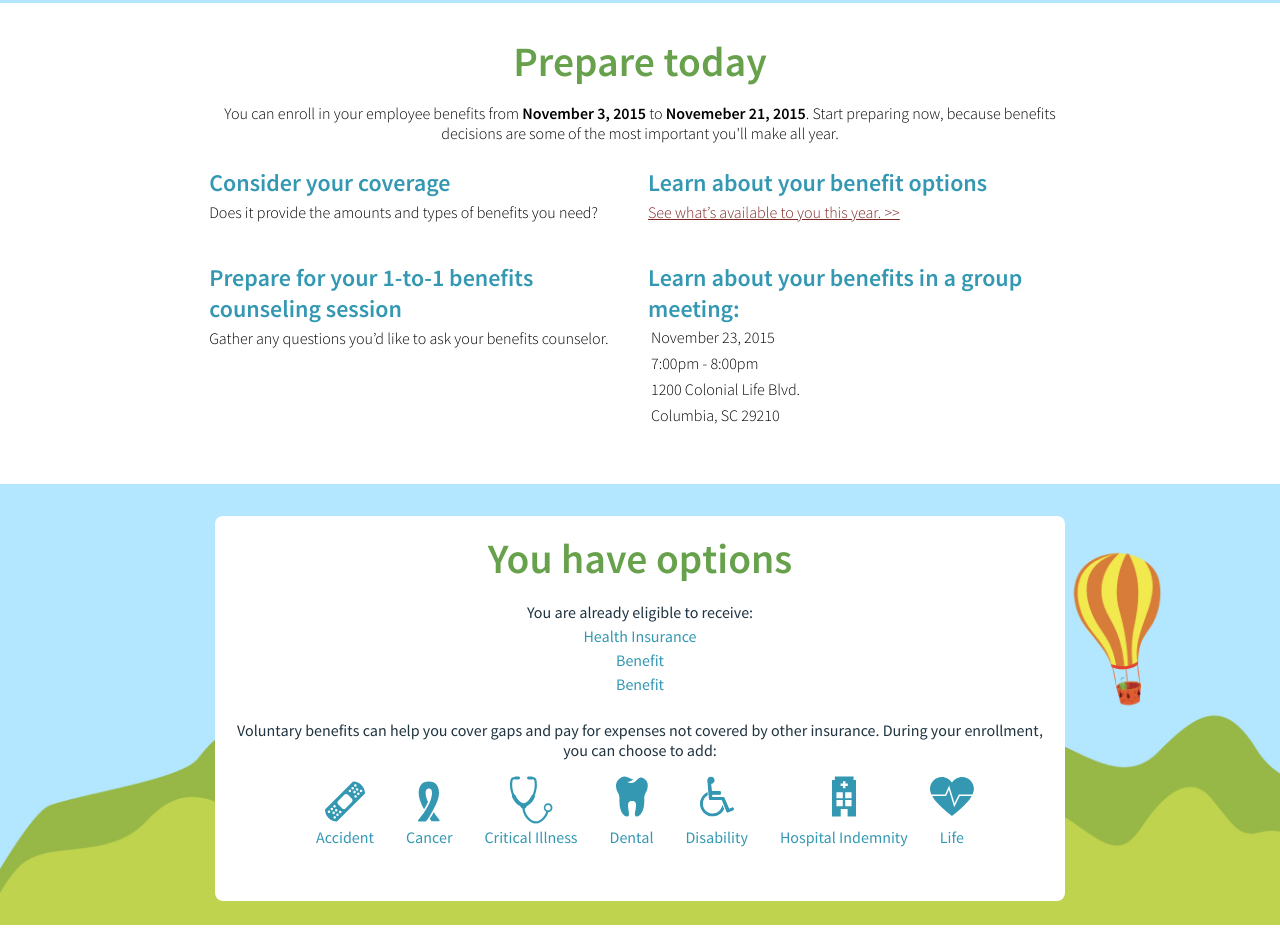
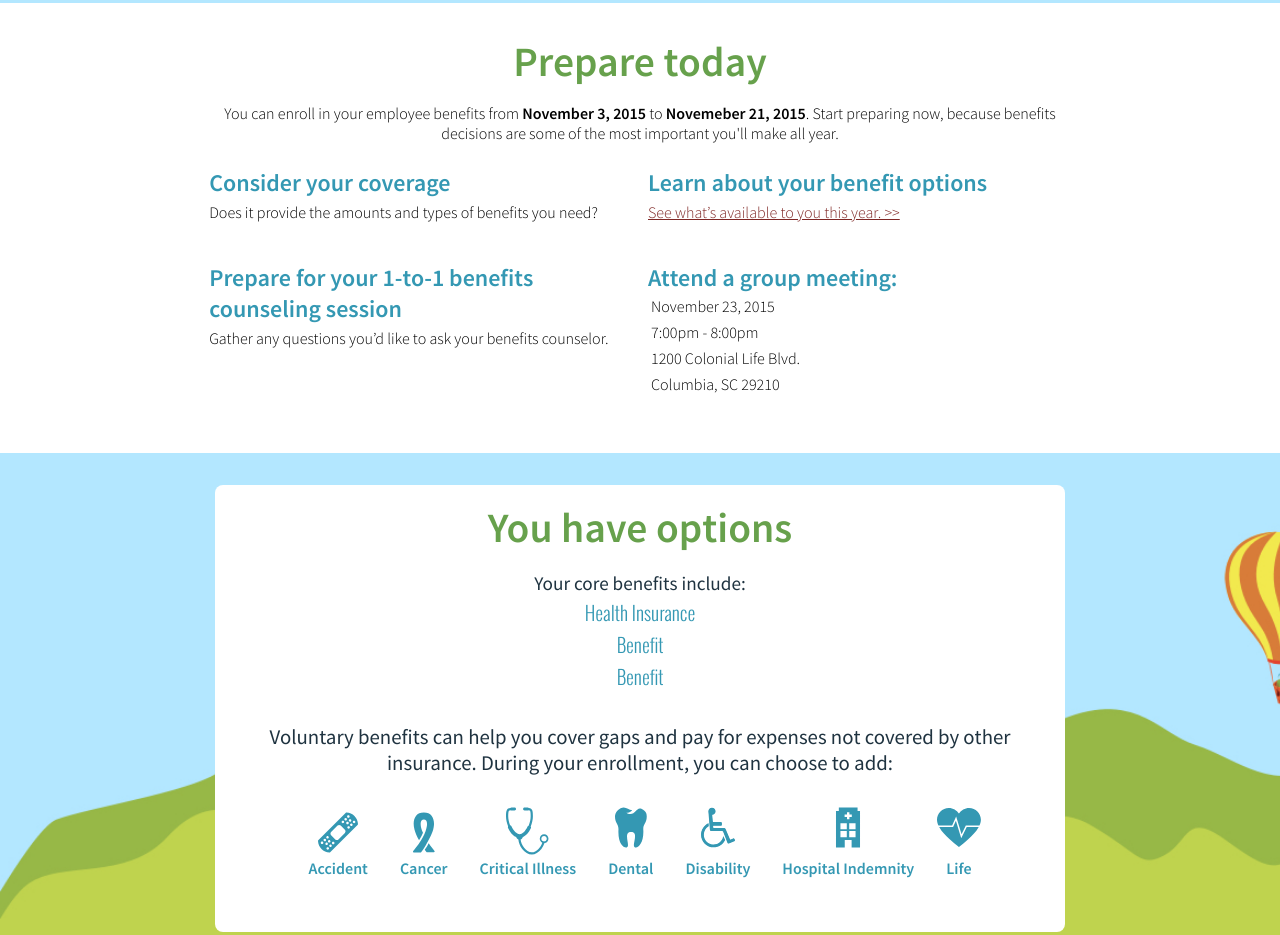
Before and after one commit to unumux/landing-page-vdm-cl, a website: page app/youville-long.html in a window 1280 px wide. Shown: the part 397-1332 px from the top of the page. Drawn offline with nearby package versions, Linux system fonts and the light colour scheme; files that its build step writes are made by us from their sources.

Commit message:
Changed text

```diff
--- a/app/scss/_options.scss
+++ b/app/scss/_options.scss
@@ -18,7 +18,8 @@
 	}
 
 	p {
-		margin-top:1.5em;
+		margin:1.5em 0;
+		font-size:1.3em;
 	}
 
 	@media (min-width:680px) {
@@ -33,6 +34,9 @@
 	}
 
 	li {
+		font-family: 'Oswald';
+		font-size:1.2em;
+		font-weight:400;
 		padding:2px;
 	}
 }
@@ -49,6 +53,9 @@
 
 	li {
 		float: left;
+		font-family: 'Source Sans Pro';
+		font-size:1em;
+		font-weight:600;
 		margin: 0px 0px 1.5em;
 		line-height: 1;
 		padding: 3.3em 0px 0px;
--- a/app/youville-long.html
+++ b/app/youville-long.html
@@ -61,7 +61,7 @@ j=d.createElement(s),dl=l!='dataLayer'?'&l='+l:'';j.async=true;j.src=
 						<p>Gather any questions you’d like to ask your benefits counselor.</p>
 					</li>
 					<li>
-						<h3>Learn about your benefits in a group meeting:</h3>
+						<h3>Attend a group meeting:</h3>
 						<ul>
 							<li>November 23, 2015</li>
 							<li>7:00pm - 8:00pm</li>
@@ -78,7 +78,7 @@ j=d.createElement(s),dl=l!='dataLayer'?'&l='+l:'';j.async=true;j.src=
 				<div class="contain">
 					<h2>You have options</h2>
 					<ul>
-						<li><h3>You are already eligible to receive:</h3></li>
+						<li><h3>Your core benefits include:</h3></li>
 						<li>Health Insurance</li>
 						<li>Benefit</li>
 						<li>Benefit</li>
@@ -108,7 +108,7 @@ j=d.createElement(s),dl=l!='dataLayer'?'&l='+l:'';j.async=true;j.src=
 					<li class="by-phone">
 						<h3>Over the Phone</h3>
 						<p>Talk to a qualified benefits counselor who will review your personal benefits situation and help you make informed choices about your coverage.</p>
-						<p class="call-to-action">Call from 9am &ndash; 5pm <span>866-555-1234</span></p>
+						<p class="call-to-action">Call from 9am EST &ndash; 5pm EST <span>866-555-1234</span></p>
 					</li>
 					<li class="online">
 						<h3>Online</h3>
@@ -159,7 +159,7 @@ j=d.createElement(s),dl=l!='dataLayer'?'&l='+l:'';j.async=true;j.src=
 		<div class="row">
 			<section class="assistance">
 				<div class="contain">
-					<p>To learn more, contact your broker Jane Doe at (888) 555-1234 or <a href="mailto:jdoe@unum.com">jdoe@unum.com</a>.
+					<p>To learn more, contact Jane Doe at (888) 555-1234 or <a href="mailto:jdoe@unum.com">jdoe@unum.com</a>.
 				</div>
 			</section>
 		</div>
```
Also changed, not shown: app/second.html (+4 -4 lines).
